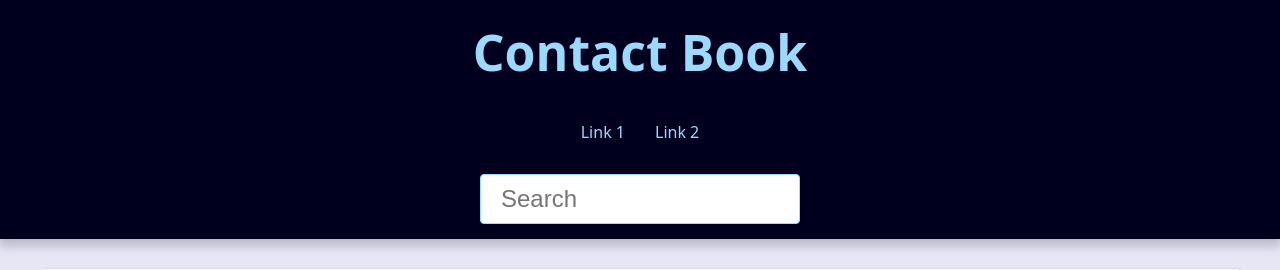
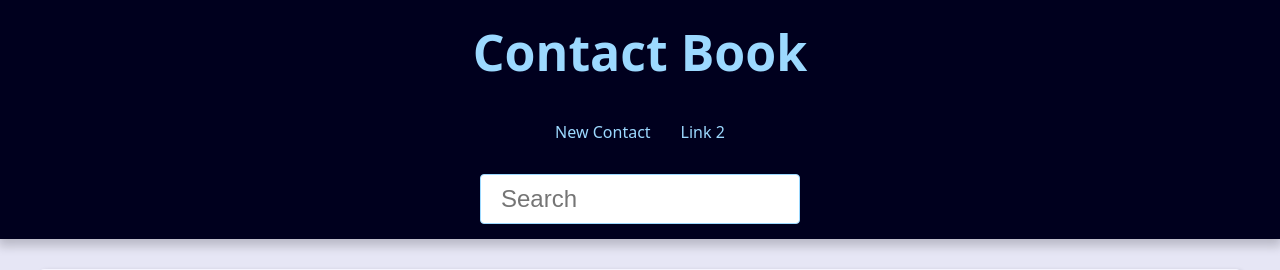
Before and after one commit to vinimj18/agenda, a Django app: page /contact/create/ in a window 1280 px wide. Shown: the top 270 px of the page. Run offline with Django 5.2, Linux system fonts and the light colour scheme; data that the repository does not hold is empty.

Commit message:
Created Update form and view

```diff
--- a/base_templates/global/partials/_header.html
+++ b/base_templates/global/partials/_header.html
@@ -8,8 +8,8 @@
     <nav class="menu">
       <ul class="menu-list">
         <li class="menu-item">
-          <a href="" class="menu-link">
-            Link 1
+          <a href="{% url "contact:create" %}" class="menu-link">
+            New Contact
           </a>
         </li>
         <li class="menu-item">
--- a/contact/templates/contact/create.html
+++ b/contact/templates/contact/create.html
@@ -6,7 +6,7 @@
     <h2>Add new contact</h2>
 
     <form
-      action="{% url "contact:create" %}"
+      action="{{ form_action }}"
       method="POST"
       enctype="multipart/form-data"
     >
--- a/contact/urls.py
+++ b/contact/urls.py
@@ -12,4 +12,5 @@ urlpatterns = [
     # contact CRUD
     path('contact/<int:contact_id>/detail/', views.contact, name='contact'),
     path('contact/create/', views.create, name='create'),
+    path('contact/<int:contact_id>/update/', views.update, name='update'),
 ]
--- a/contact/views/contact_forms.py
+++ b/contact/views/contact_forms.py
@@ -1,13 +1,24 @@
-from django.shortcuts import render
+from django.shortcuts import render, redirect, get_object_or_404
+from django.urls import reverse
 
 from contact.forms import ContactForm
+from contact.models import Contact
 
 
 def create(request):
+    form_action = reverse('contact:create')
+
     if request.method == 'POST':
+        form = ContactForm(request.POST)
+
         context = {
-            'form': ContactForm(request.POST),
+            'form': form,
+            'form_action': form_action,
         }
+
+        if form.is_valid():
+            contact = form.save()
+            return redirect('contact:update', contact_id=contact.pk)
 
         return render(
             request,
@@ -17,6 +28,7 @@ def create(request):
 
     context = {
         'form': ContactForm(),
+        'form_action': form_action,
     }
 
     return render(
@@ -24,3 +36,37 @@ def create(request):
         'contact/create.html',
         context,
     )
+
+
+def update(request, contact_id):
+    contact = get_object_or_404(Contact, pk=contact_id, show=True)
+    form_action = reverse('contact:update', args=(contact_id,))
+
+    if request.method == 'POST':
+        form = ContactForm(request.POST, instance=contact)
+
+        context = {
+            'form': form,
+            'form_action': form_action,
+        }
+
+        if form.is_valid():
+            contact = form.save()
+            return redirect('contact:update', contact_id=contact.pk)
+
+        return render(
+            request,
+            'contact/create.html',
+            context,
+        )
+
+    context = {
+        'form': ContactForm(instance=contact),
+        'form_action': form_action,
+    }
+
+    return render(
+        request,
+        'contact/create.html',
+        context,
+    )
```
